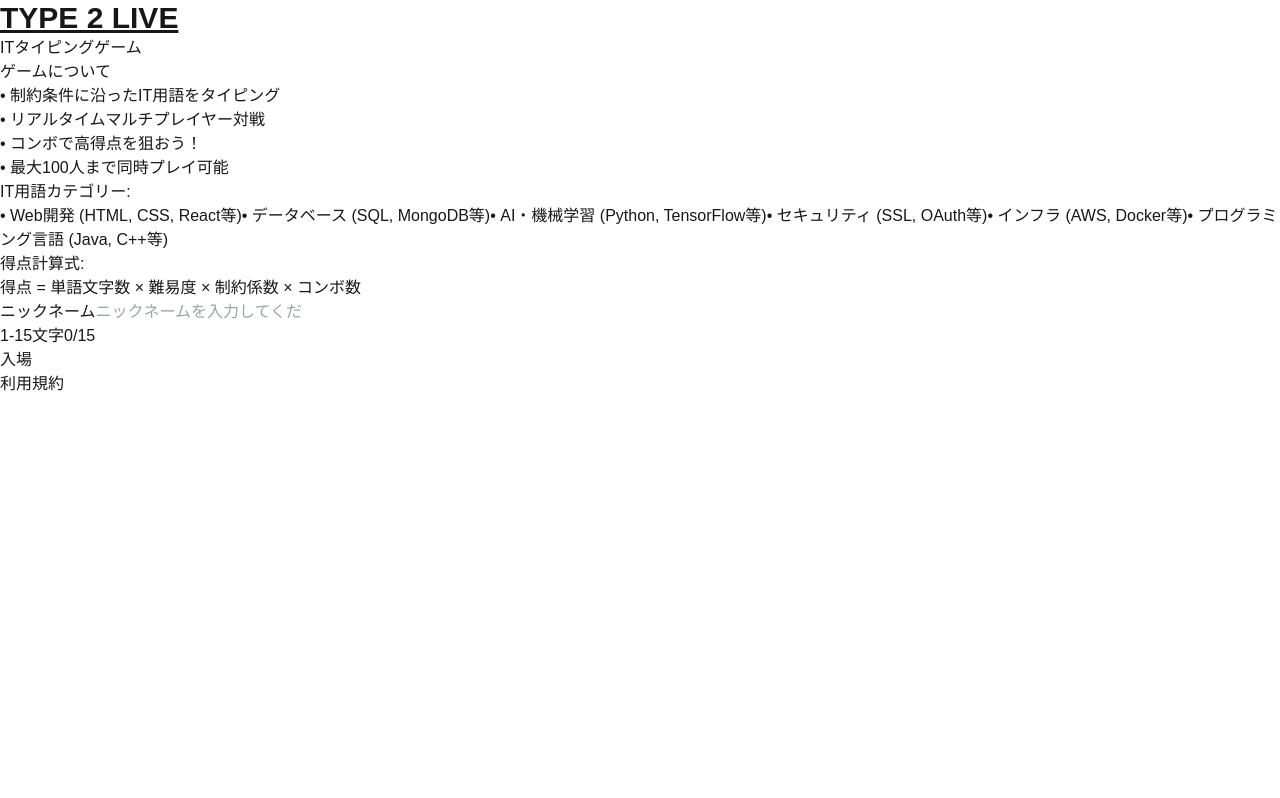
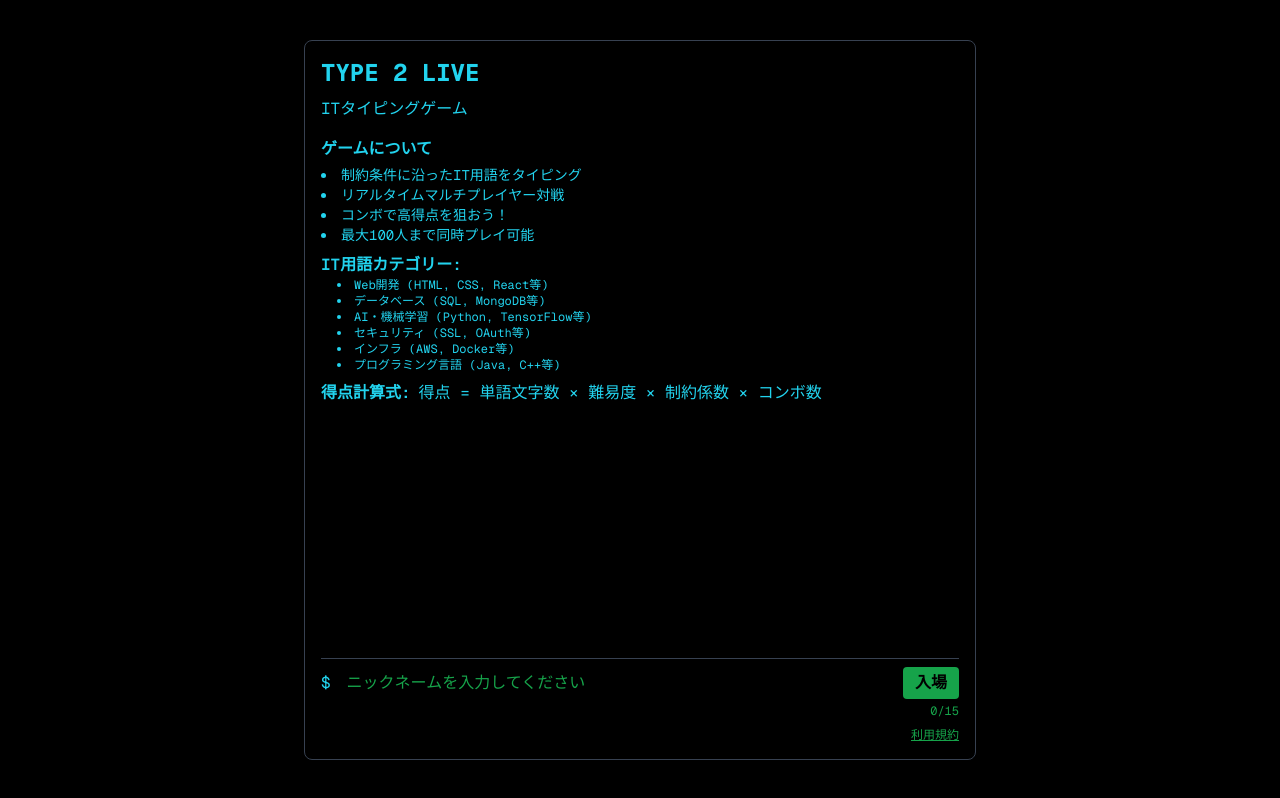
Before and after one commit to ulxsth/2506-hackz-brachio, a Next.js app in the folder frontend/: page / in a window 1280 px wide. Built offline with nearby package versions, Linux system fonts and the light colour scheme.

Commit message:
chore: ターミナル調のスタイルをかいてみた

```diff
--- a/frontend/app/page.tsx
+++ b/frontend/app/page.tsx
@@ -44,47 +44,40 @@ export default function Home() {
   };
 
   return (
-    <div>
-      <div>
-        <div>
-          <h1 className='text-3xl font-bold underline'>TYPE 2 LIVE</h1>
-          <p>ITタイピングゲーム</p>
+    <div className="w-screen h-screen flex items-center justify-center bg-terminalBg">
+      <div className="bg-terminalBg text-terminalText font-mono rounded-lg shadow-lg border border-terminalBorder w-full max-w-2xl h-[90vh] flex flex-col p-4">
+        {/* スクロール可能な履歴部分 */}
+        <div className="flex-1 overflow-y-auto mb-2">
+          <h1 className="text-2xl font-bold mb-2">TYPE 2 LIVE</h1>
+          <p className="mb-4">ITタイピングゲーム</p>
+          <div className="mb-4">
+            <h2 className="font-semibold mb-1">ゲームについて</h2>
+            <ul className="list-disc list-inside text-sm mb-2">
+              <li>制約条件に沿ったIT用語をタイピング</li>
+              <li>リアルタイムマルチプレイヤー対戦</li>
+              <li>コンボで高得点を狙おう！</li>
+              <li>最大100人まで同時プレイ可能</li>
+            </ul>
+            <div className="mb-2">
+              <span className="font-semibold">IT用語カテゴリー:</span>
+              <ul className="list-disc list-inside ml-4 text-xs">
+                <li>Web開発 (HTML, CSS, React等)</li>
+                <li>データベース (SQL, MongoDB等)</li>
+                <li>AI・機械学習 (Python, TensorFlow等)</li>
+                <li>セキュリティ (SSL, OAuth等)</li>
+                <li>インフラ (AWS, Docker等)</li>
+                <li>プログラミング言語 (Java, C++等)</li>
+              </ul>
             </div>
-
-        <div>
-          <h2>ゲームについて</h2>
-          <div>
-            <div>
-              <p>• 制約条件に沿ったIT用語をタイピング</p>
-              <p>• リアルタイムマルチプレイヤー対戦</p>
-              <p>• コンボで高得点を狙おう！</p>
-              <p>• 最大100人まで同時プレイ可能</p>
-            </div>
-            <div>
-              <p>IT用語カテゴリー:</p>
-              <div>
-                <span>• Web開発 (HTML, CSS, React等)</span>
-                <span>• データベース (SQL, MongoDB等)</span>
-                <span>• AI・機械学習 (Python, TensorFlow等)</span>
-                <span>• セキュリティ (SSL, OAuth等)</span>
-                <span>• インフラ (AWS, Docker等)</span>
-                <span>• プログラミング言語 (Java, C++等)</span>
-              </div>
-            </div>
-            <div>
-              <p>得点計算式:</p>
-              <p>
-                得点 = 単語文字数 × 難易度 × 制約係数 × コンボ数
-              </p>
+            <div className="mb-2">
+              <span className="font-semibold">得点計算式:</span>
+              <span className="ml-2">得点 = 単語文字数 × 難易度 × 制約係数 × コンボ数</span>
             </div>
           </div>
         </div>
-
-        <form onSubmit={handleSubmit}>
-          <div>
-            <label htmlFor="nickname">
-              ニックネーム
-            </label>
+        {/* 入力欄 */}
+        <form onSubmit={handleSubmit} className="flex items-center gap-2 border-t border-terminalBorder pt-2">
+          <span className="text-terminalText">$</span>
           <input
             type="text"
             id="nickname"
@@ -92,30 +85,20 @@ export default function Home() {
             onChange={(e) => setNickname(e.target.value)}
             placeholder="ニックネームを入力してください"
             maxLength={15}
+            className="flex-1 bg-transparent outline-none text-terminalText placeholder-terminalAccent px-2 py-1"
+            autoFocus
           />
-            <div>
-              <span>1-15文字</span>
-              <span>{nickname.length}/15</span>
-            </div>
-          </div>
-
-          {error && (
-            <div>
-              {error}
-            </div>
-          )}
-
-          <button
-            type="submit"
-          >
+          <button type="submit" className="bg-terminalAccent text-terminalBg font-bold px-3 py-1 rounded hover:bg-green-500 transition">
             入場
           </button>
         </form>
-
-        <div>
-          <a href="#">
-            利用規約
-          </a>
+        {/* エラー表示・文字数カウンタ */}
+        <div className="flex justify-between text-xs mt-1">
+          <span className="text-error">{error}</span>
+          <span className="text-terminalAccent">{nickname.length}/15</span>
+        </div>
+        <div className="mt-2 text-xs text-terminalAccent text-right">
+          <a href="#" className="underline">利用規約</a>
         </div>
       </div>
     </div>
--- a/frontend/tailwind.config.js
+++ b/frontend/tailwind.config.js
@@ -9,7 +9,39 @@ module.exports = {
     "./src/**/*.{js,ts,jsx,tsx,mdx}",
   ],
   theme: {
-    extend: {},
+    extend: {
+      colors: {
+        terminalBg: '#000000',
+        terminalText: '#22d3ee',
+        terminalAccent: '#16a34a',
+        terminalBorder: '#374151',
+        error: '#f87171',
+        info: '#38bdf8',
+      },
+      fontFamily: {
+        mono: [
+          'Geist Mono',
+          'ui-monospace',
+          'SFMono-Regular',
+          'Menlo',
+          'Monaco',
+          'Consolas',
+          'monospace',
+        ],
+        sans: [
+          'Geist',
+          'ui-sans-serif',
+          'system-ui',
+          '-apple-system',
+          'BlinkMacSystemFont',
+          'Segoe UI',
+          'Roboto',
+          'Helvetica Neue',
+          'Arial',
+          'sans-serif',
+        ],
+      },
+    },
   },
   plugins: [],
 }
```
Also changed, not shown: 1 other file (tests, documents, lock files or other folders). Lines whose indentation alone changed are shown as unchanged.
